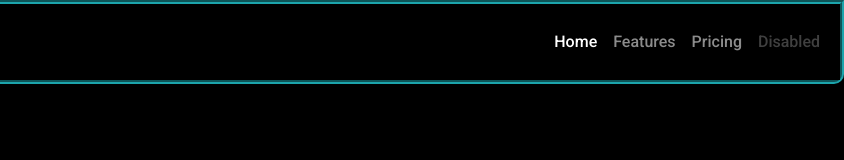
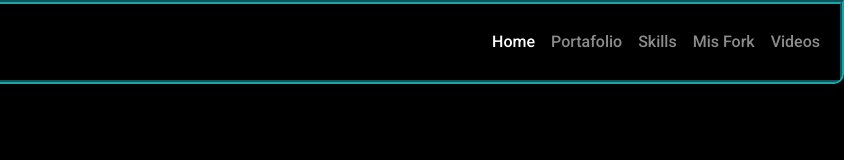
Before and after one commit to jgonzalezcov/Portafolio, a plain HTML site: page index.html in a window 1280 px wide. Shown: the full height of the page, 436-1280 px from the left. Drawn offline with nearby package versions, Linux system fonts and the light colour scheme.

Commit message:
Sections are entered in the navbar

```diff
--- a/index.html
+++ b/index.html
@@ -69,13 +69,16 @@
                 <a class="nav-link active" aria-current="page" href="#">Home</a>
               </li>
               <li class="nav-item">
-                <a class="nav-link" href="#">Features</a>
+                <a class="nav-link" href="#">Portafolio</a>
               </li>
               <li class="nav-item">
-                <a class="nav-link" href="#">Pricing</a>
+                <a class="nav-link" href="#">Skills</a>
               </li>
               <li class="nav-item">
-                <a class="nav-link disabled">Disabled</a>
+                <a class="nav-link">Mis Fork</a>
+              </li>
+              <li class="nav-item">
+                <a class="nav-link">Videos</a>
               </li>
             </ul>
           </div>
```
